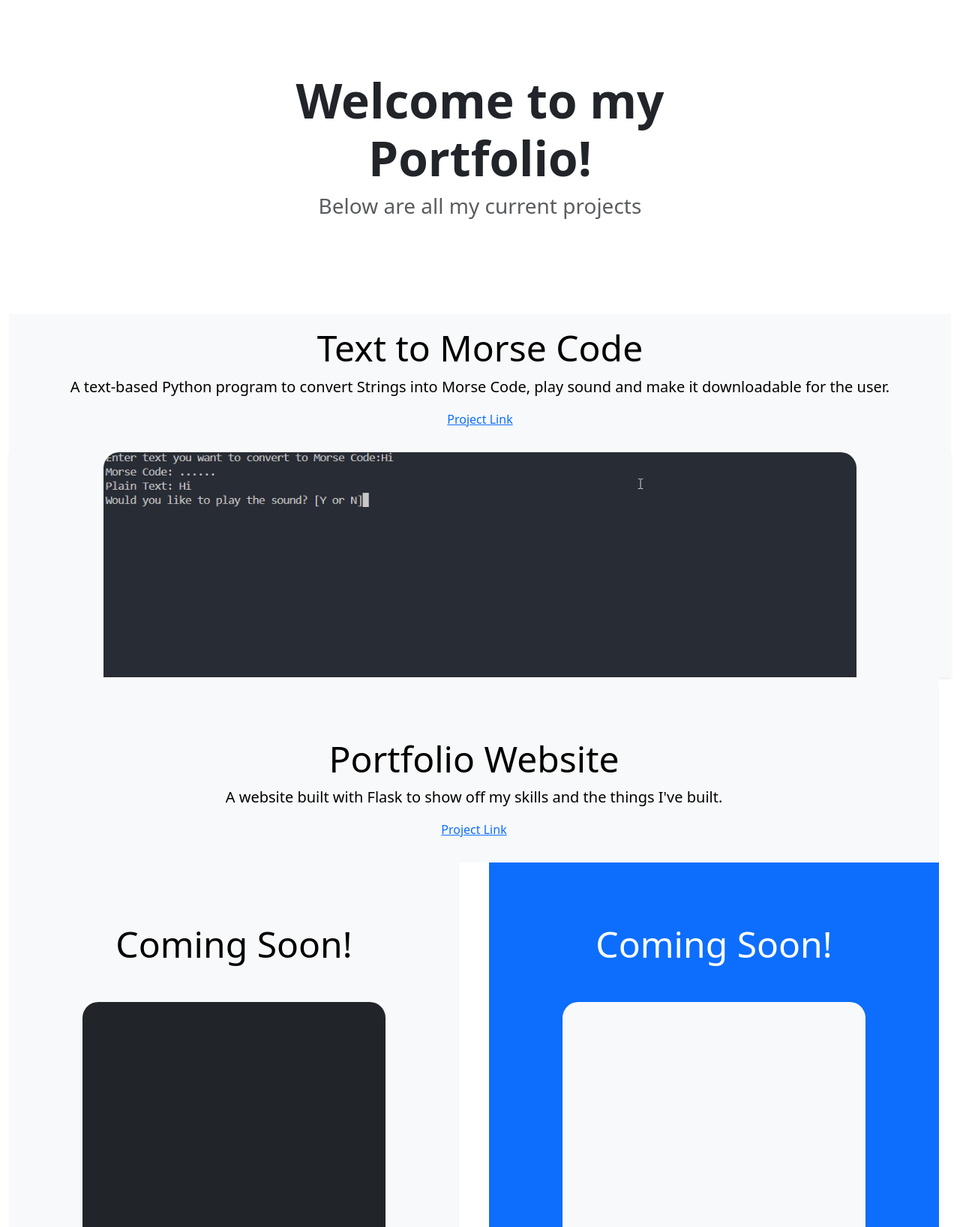
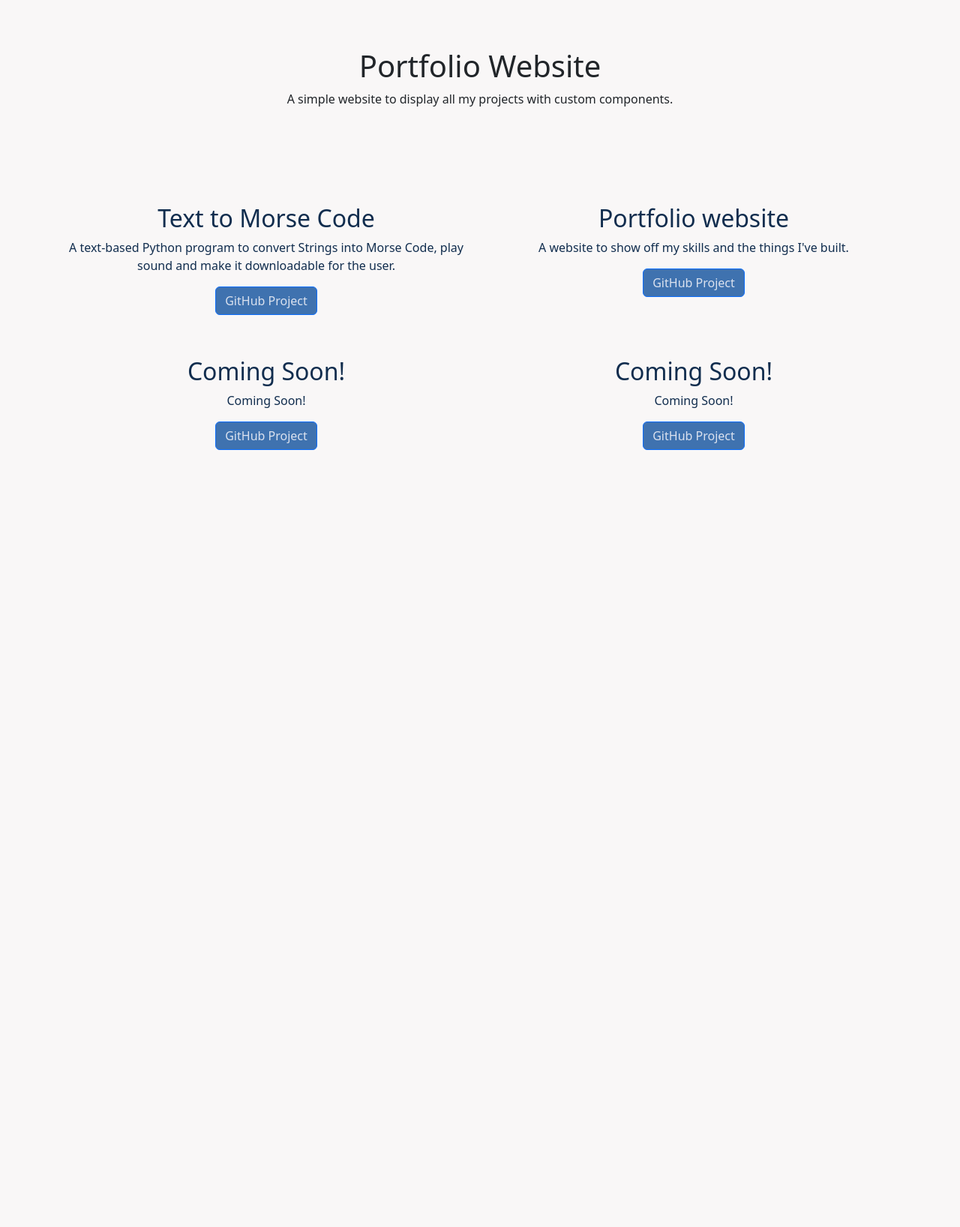
Before and after one commit to adric2001/Portfolio-Website, a Flask app: page / in a window 1280 px wide. Shown: the whole page at 75% size. After the commit the page ends 600 px from the top, so only its background shows below. Run offline with Flask 3, Linux system fonts and the light colour scheme.

Commit message:
Make a basic outline for the website with basic components.

```diff
--- a/static/css/style.css
+++ b/static/css/style.css
@@ -1,11 +1,22 @@
-.container-fluid {
-  background-color: white;
+#header {
+  padding-top: 5%;
 }
 
-.text-bg-dark {
-  color: aliceblue;
+#first-row {
+  padding-top: 10%;
+  color: #112D4E;
 }
 
-.bg-body-tertiary {
- color: black;
+#second-row {
+  padding-top: 5%;
+  color: #112D4E;
 }
+
+body {
+  background-color: #F9F7F7;
+}
+
+.btn {
+  background-color: #3F72AF;
+  color: #DBE2EF;
+}
--- a/templates/index.html
+++ b/templates/index.html
@@ -8,69 +8,40 @@
     <link href="../static/css/style.css" rel="stylesheet">
 </head>
 <body>
+    <div class="container text-center" id="header">
+      <h1>Portfolio Website</h1>
+      <p>A simple website to display all my projects with custom components.</p>
+    </div>
 
-
-        <div class="container-fluid text-center">
-          <div class="col-md-6 p-lg-5 mx-auto my-5">
-            <h1 class="display-3 fw-bold">Welcome to my Portfolio!</h1>
-            <h3 class="fw-normal text-muted mb-3">Below are all my current projects</h3>
-            </div>
-          </div>
+    <div class="container text-center">
+      <div class="row" id="first-row">
+        <div class="col">
+          <h2>Text to Morse Code</h2>
+          <p>A text-based Python program to convert Strings into Morse Code, play sound and make it downloadable for the user.</p>
+          <a href="https://github.com/adric2001/Text-to-MorseCode" class="btn btn-primary">GitHub Project</a>
+        </div>
+        <div class="col">
+          <h2>Portfolio website</h2>
+          <p>A website to show off my skills and the things I've built.</p>
+          <a href="https://github.com/adric2001/Portfolio-Website" class="btn btn-primary">GitHub Project</a>
+        </div>
+      </div>
+      <div class="row" id="second-row">
+        <div class="col">
+          <h2>Coming Soon!</h2>
+          <p>Coming Soon!</p>
+          <a href="" class="btn btn-primary">GitHub Project</a>
+        </div>
+        <div class="col">
+          <h2>Coming Soon!</h2>
+          <p>Coming Soon!</p>
+          <a href="" class="btn btn-primary">GitHub Project</a>
+        </div>
+      </div>
+    </div>
 
 
 
-        <div class="container-fluid text-center">
-            <div class="row">
-                <div class="col">
-                    <div class="bg-body-tertiary text-center">
-                        <div class="my-3 py-3">
-                          <h2 class="display-5">Text to Morse Code</h2>
-                          <p class="lead">A text-based Python program to convert Strings into Morse Code, play sound and make it downloadable for the user.</p>
-                          <a href="https://github.com/adric2001/Text-to-MorseCode">Project Link</a>
-                        </div>
-                        <div class="shadow-sm mx-auto" >
-                            <img src="../static/images/morse_code_project.png" alt="Morse Code Project" style="width: 80%; height: 300px; border-radius: 21px 21px 0 0;">
-                      </div>
-                </div>
-                <div class="col">
-                    <div class="bg-body-tertiary me-md-3 pt-3 px-3 pt-md-5 px-md-5 text-center overflow-hidden">
-                        <div class="my-3 p-3">
-                          <h2 class="display-5" >Portfolio Website</h2>
-                          <p class="lead">A website built with Flask to show off my skills and the things I've built.</p>
-                          <a href="https://github.com/adric2001/Portfolio-Website">Project Link</a>
-                        </div>
-                        <div class="shadow-sm mx-auto" >
-                      </div>
-                      </div>
-                </div>
-            </div>
-        </div>
-        </div>
-
-
-        <div class="container-fluid text-center">
-            <div class="row">
-                <div class="col">
-                    <div class="bg-body-tertiary me-md-3 pt-3 px-3 pt-md-5 px-md-5 text-center overflow-hidden">
-                        <div class="my-3 p-3">
-                          <h2 class="display-5">Coming Soon!</h2>
-                          <p class="lead"></p>
-                        </div>
-                        <div class="bg-dark shadow-sm mx-auto" style="width: 80%; height: 300px; border-radius: 21px 21px 0 0;"></div>
-                      </div>
-                </div>
-                <div class="col">
-                    <div class="text-bg-primary me-md-3 pt-3 px-3 pt-md-5 px-md-5 text-center overflow-hidden">
-                        <div class="my-3 py-3">
-                          <h2 class="display-5">Coming Soon!</h2>
-                          <p class="lead"></p>
-                        </div>
-                        <div class="bg-body-tertiary shadow-sm mx-auto" style="width: 80%; height: 300px; border-radius: 21px 21px 0 0;"></div>
-                      </div>
-                </div>
-            </div>
-        </div>
-
-    <script src="https://cdn.jsdelivr.net/npm/bootstrap@5.3.3/dist/js/bootstrap.bundle.min.js" integrity="sha384-YvpcrYf0tY3lHB60NNkmXc5s9fDVZLESaAA55NDzOxhy9GkcIdslK1eN7N6jIeHz" crossorigin="anonymous"></script>
+<script src="https://cdn.jsdelivr.net/npm/bootstrap@5.3.3/dist/js/bootstrap.bundle.min.js" integrity="sha384-YvpcrYf0tY3lHB60NNkmXc5s9fDVZLESaAA55NDzOxhy9GkcIdslK1eN7N6jIeHz" crossorigin="anonymous"></script>
 </body>
 </html>
```
